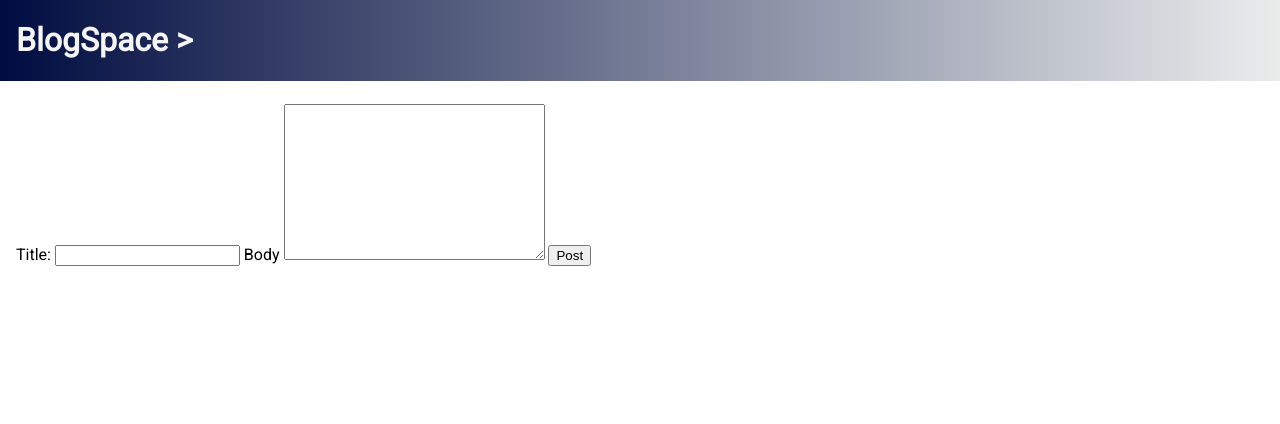
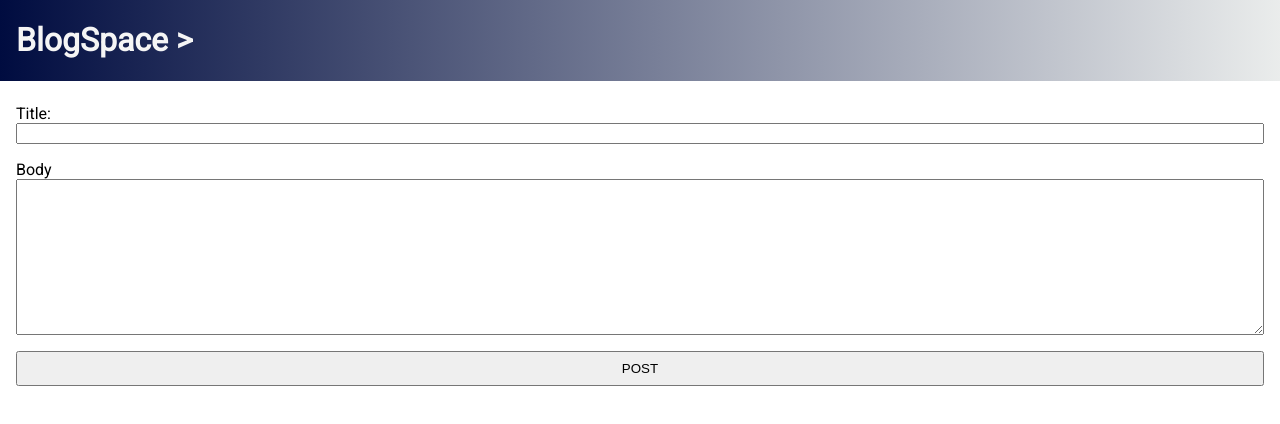
Before and after one commit to vishalicious213/blogspace, a plain HTML site: page index.html in a window 1280 px wide. Drawn offline with Linux system fonts and the light colour scheme; no server answers.

Commit message:
applied basic form layout

```diff
--- a/index.css
+++ b/index.css
@@ -22,4 +22,15 @@ main {
 
 form {
     margin: 6.5rem 1rem 0;
+    display: grid;
 }
+
+#post-title, #post-body {
+    margin-bottom: 1rem;
+}
+
+button {
+    padding: .5rem;
+    text-transform: uppercase;
+    cursor: pointer;
+}
```
